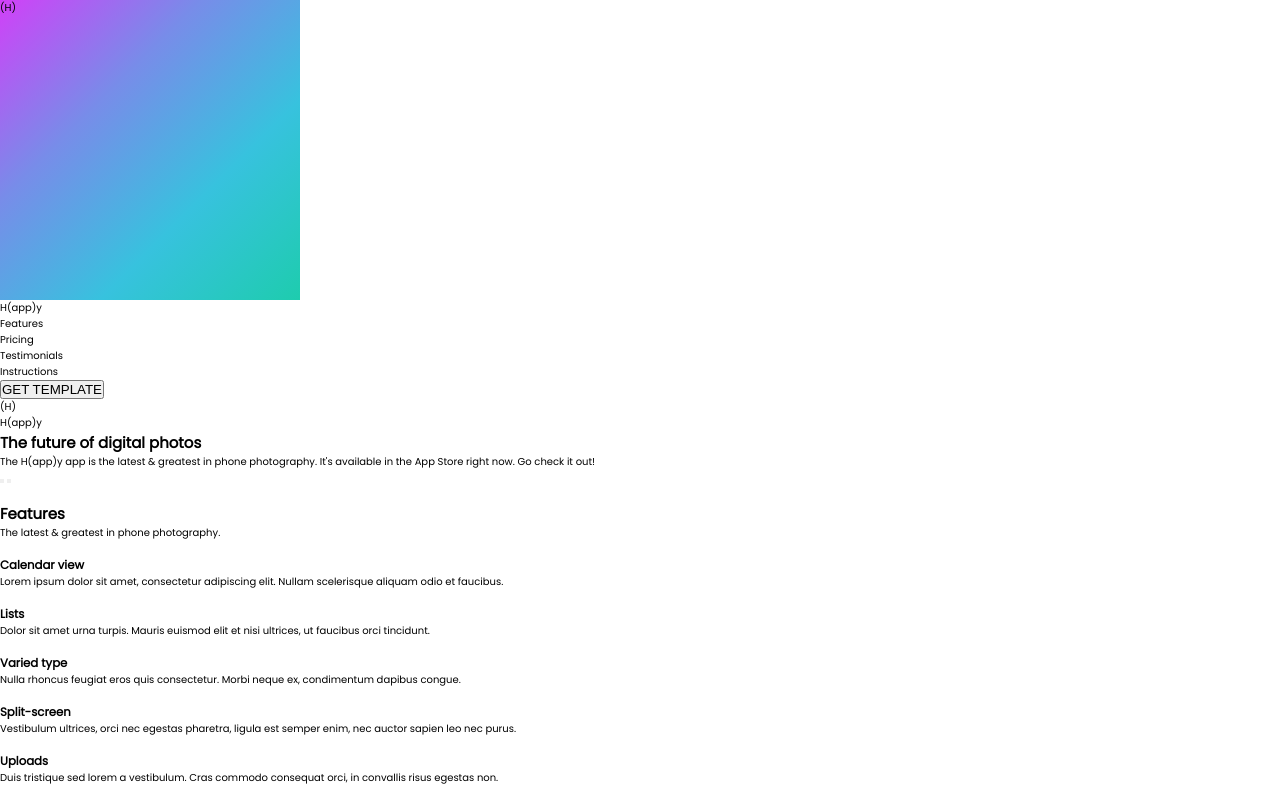
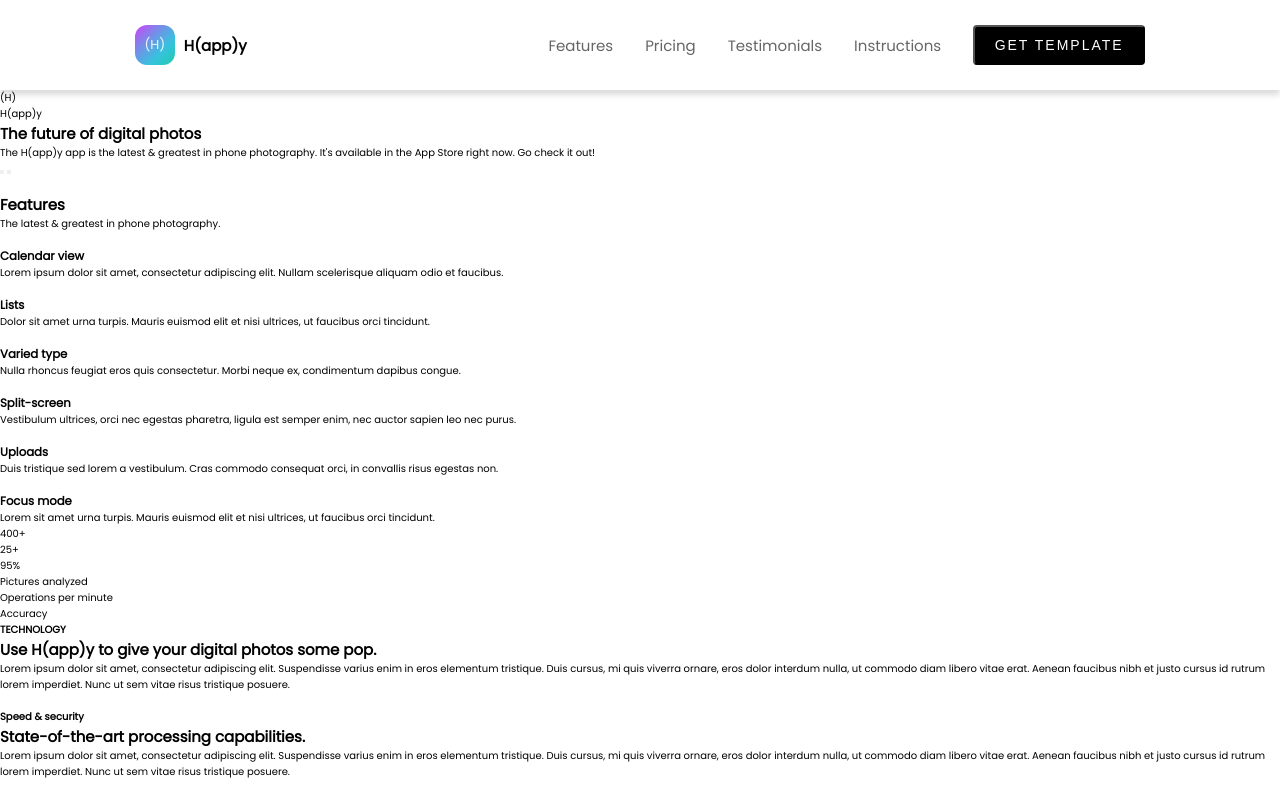
Before and after one commit to IvanGawr/HM11-grid, a plain HTML site: page 05/index.html in a window 1280 px wide. Shown: the top 794 px of the page. Drawn offline with Linux system fonts and the light colour scheme.

Commit message:
add styles for header

```diff
--- a/05/index.html
+++ b/05/index.html
@@ -15,7 +15,9 @@
     <body>
         <header class="header">
             <div class="header-logo">
-                <div class="header-logo__bck">(H)</div>
+                <div class="header-logo-bck">
+                    <div class="header-logo-bck__txt">(H)</div>
+                </div>
                 <div class="header-logo__text">H(app)y</div>
             </div>
 
--- a/05/styles/styles.css
+++ b/05/styles/styles.css
@@ -1,5 +1,58 @@
-.header-logo__bck{
-    width: 300px;
-    height: 300px;
+.header{
+    display: flex;
+    justify-content: space-around;
+    align-items: center;
+    height: 90px;
+    box-shadow: 0px 5px 6px 0px #DCDCDC;
+
+}
+.header-logo{
+    display: flex;
+    justify-content: flex-start;
+    align-items: center;
+}
+
+.header-logo-bck{
+    display: flex;
+    justify-content: space-around;
+    align-items: center;
+    width: 40px;
+    height: 40px;
     background: linear-gradient(to bottom right,#D140F8, #788CE9, #37C2DE, #1ECCAE);
+    border-radius: 12px;
 }
+
+.header-logo-bck__txt{
+    color: white;
+    font-size: 1.3rem;
+    opacity: 90%;
+}
+
+.header-logo__text{
+    font-size:1.5rem;
+    font-weight: bold;
+    padding-left: 9px;
+}
+
+.header-nav-list{
+    display: flex;
+    justify-content: flex-end;
+    align-items: center;
+}
+
+.header-nav-list__item{
+    font-size: 1.5rem;
+    padding-left: 32px;
+    color: #666666;
+}
+
+.header-nav-list__item__button{
+    width: 172px;
+    height: 40px;
+    background-color: black;
+    color: white;
+    font-size: 1.4rem;
+    line-height: 18px;
+    letter-spacing: 2px;
+    border-radius: 4px;
+}
```
